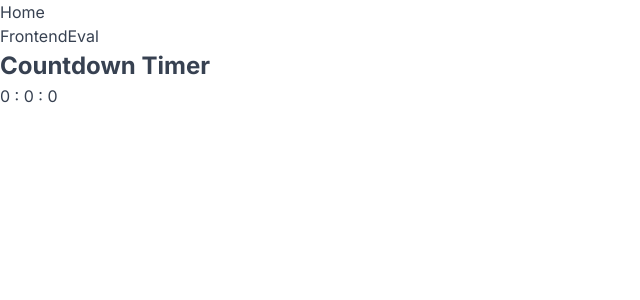
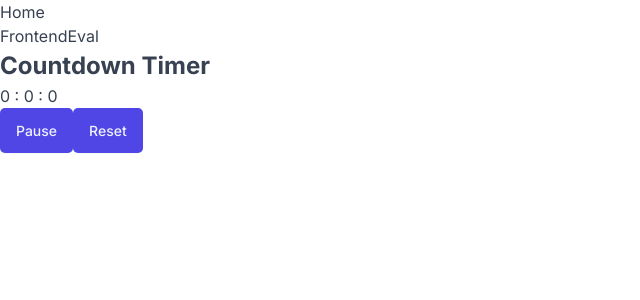
Before and after one commit to deltam3/fepmp, a Next.js app in the folder fepmp/: page /frontendeval/easy/countdowntimer in a window 1280 px wide. Both pictures are taken after a click on the button "Start". Shown: the top 300 px of the page, without its empty margins (0-640 px from the left). Built offline with nearby package versions, Linux system fonts and the light colour scheme.

Commit message:
reset functionality on afterstarttimer

```diff
--- a/fepmp/app/frontendeval/easy/countdowntimer/AfterStartTimer.tsx
+++ b/fepmp/app/frontendeval/easy/countdowntimer/AfterStartTimer.tsx
@@ -1,15 +1,18 @@
+import Button from "@/app/_ui/Button/Button";
 import React, { useState, useEffect } from "react";
 
 type Props = {
   remainingHours: number | "HH";
   remainingMinutes: number | "MM";
   remainingSeconds: number | "SS";
+  setIsStart: (start: boolean) => void;
 };
 
 function AfterStartTimer({
   remainingHours,
   remainingMinutes,
   remainingSeconds,
+  setIsStart,
 }: Props) {
   // const formatTime = (time) => {
   //   return time < 10 ? `0${time}` : time;
@@ -22,6 +25,10 @@ function AfterStartTimer({
         <span>{remainingMinutes}</span>&nbsp;:&nbsp;
         <span>{remainingSeconds}</span>
       </div>
+      <div>
+        <Button>Pause</Button>
+        <Button onClick={() => setIsStart(false)}>Reset</Button>
+      </div>
     </div>
   );
 }
--- a/fepmp/app/frontendeval/easy/countdowntimer/CountDownTimer.tsx
+++ b/fepmp/app/frontendeval/easy/countdowntimer/CountDownTimer.tsx
@@ -76,6 +76,7 @@ const CountDownTimer = () => {
           remainingHours={remainingTime.hours}
           remainingMinutes={remainingTime.minutes}
           remainingSeconds={remainingTime.seconds}
+          setIsStart={setIsStart}
         />
       ) : (
         <BeforeStartTimer
```
